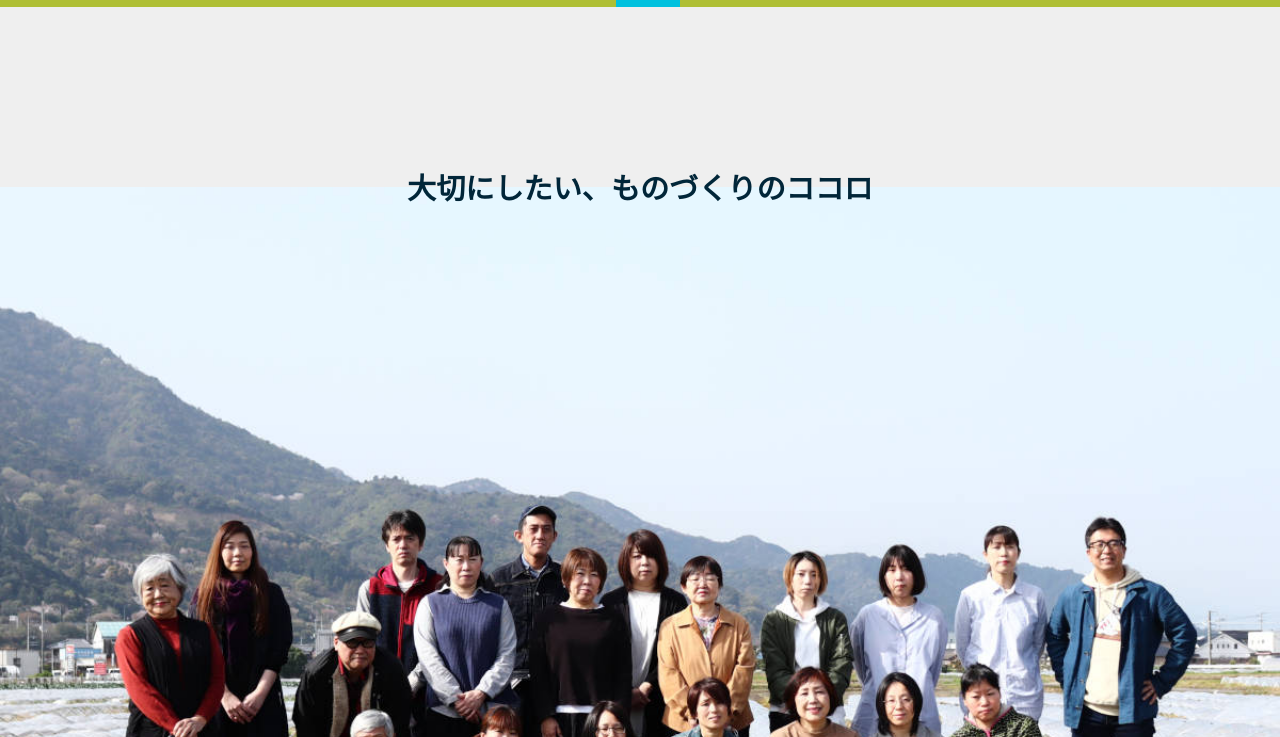
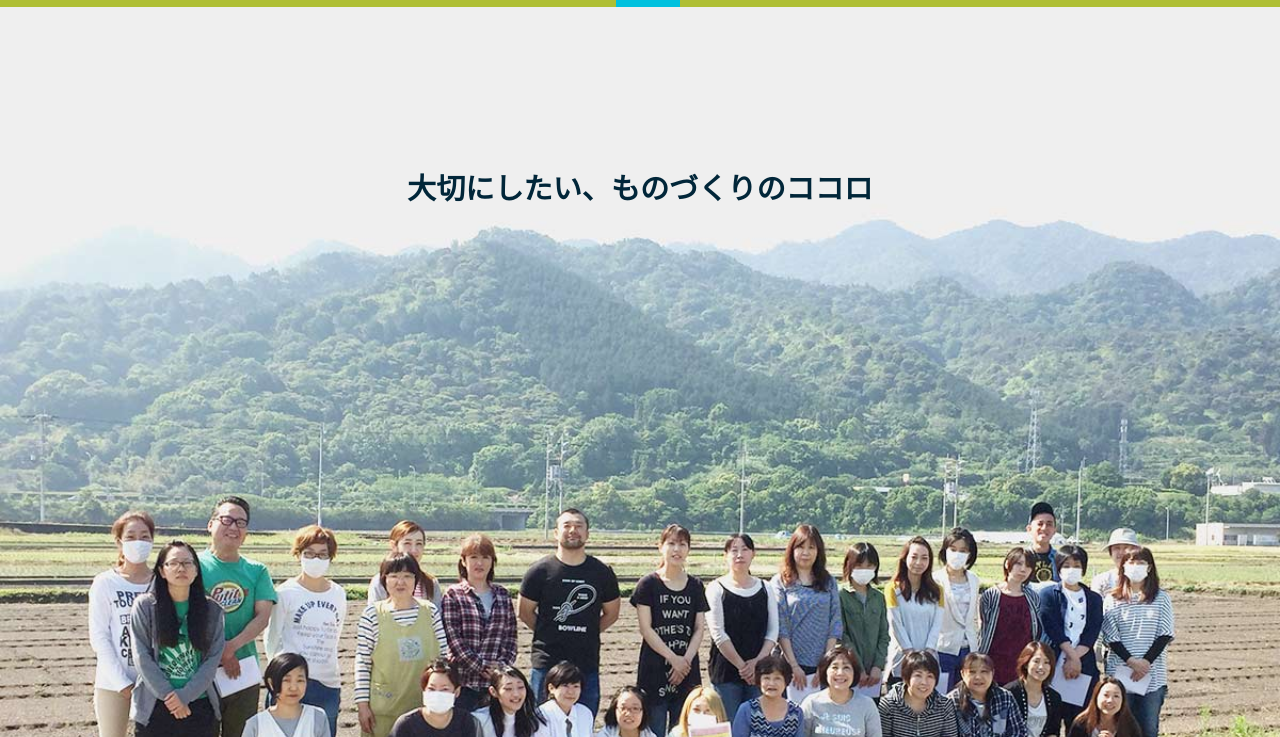
Before and after one commit to creative-jp/creative-jp.github.io, a plain HTML site: page about.html in a window 1280 px wide. Shown: the part 63-800 px from the top of the page. Drawn offline with nearby package versions, Linux system fonts and the light colour scheme; a script that the page names is missing.

Commit message:
revert to old staff image

```diff
--- a/about.html
+++ b/about.html
@@ -63,7 +63,7 @@
 <section id="main" class="about">
 
 	<div class="high-full-width-panel-staff">
-		<img src="images/800-high-staff-new.jpeg" alt="Shimada staff">
+		<img src="images/800-high-staff.jpg" alt="Shimada staff">
 		<div class="about-title">
 			<h1 >大切にしたい、ものづくりのココロ</h1>
 		</div>
```
